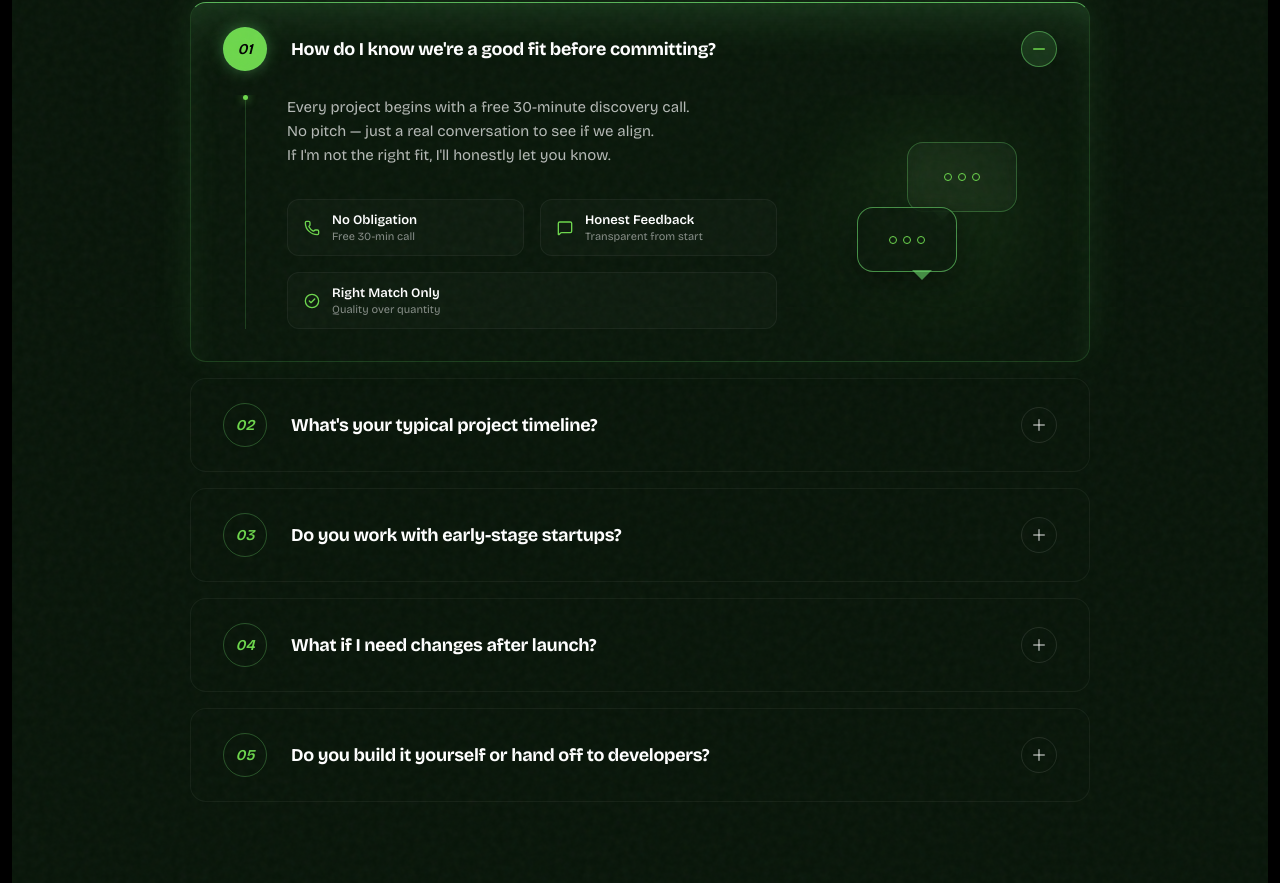
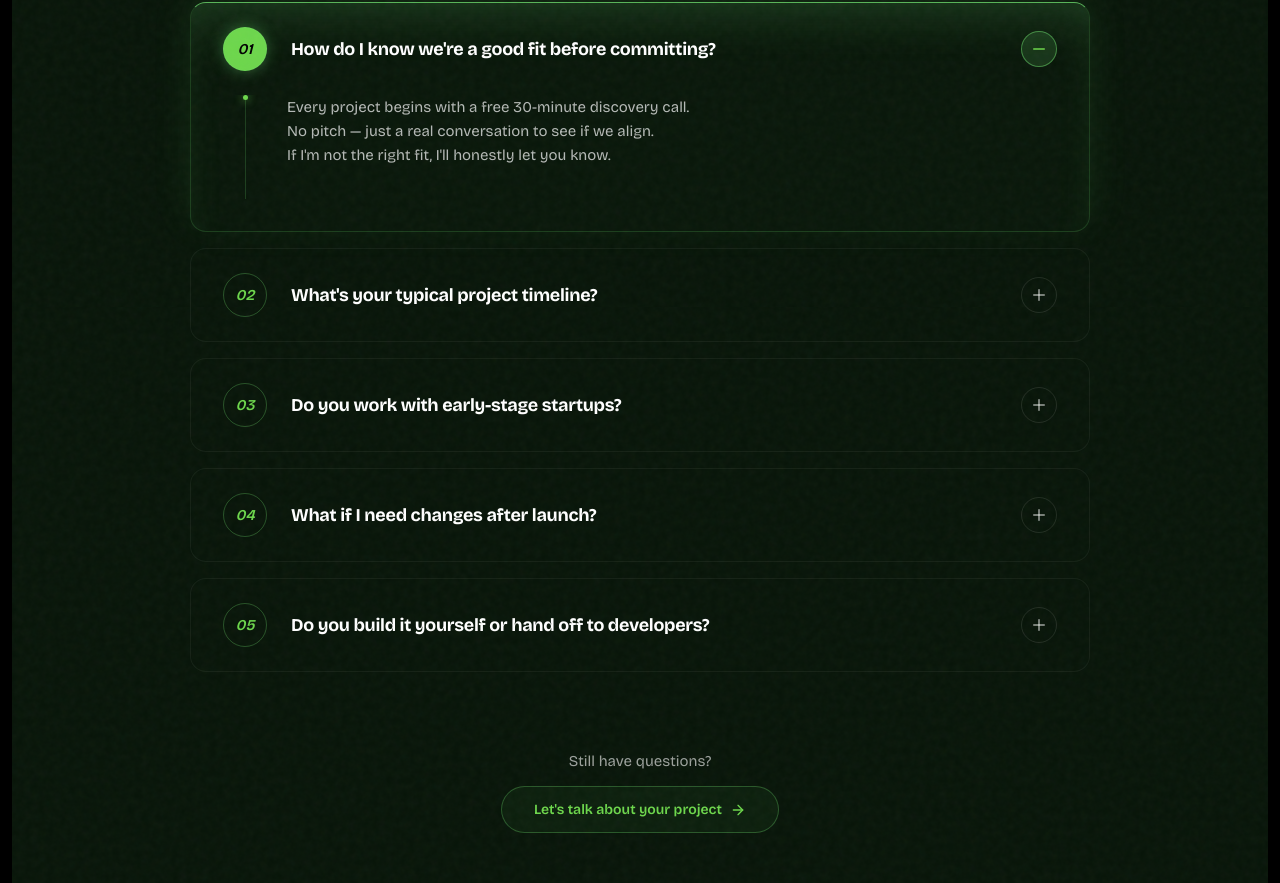
Before and after one commit to TrinathKondapalli/Trinath_Kondapalli, a React (Vite) app: page / in a window 1280 px wide. Shown: the part 8497-9380 px from the top of the page. Built offline with nearby package versions, Linux system fonts and the light colour scheme.

Commit message:
Standardize the first FAQ item layout to match the others

```diff
--- a/src/components/FAQ.tsx
+++ b/src/components/FAQ.tsx
@@ -31,13 +31,7 @@ const ChatGraphic = () => (
 const faqs = [
   {
     question: "How do I know we're a good fit before committing?",
-    answer: "Every project begins with a free 30-minute discovery call.\nNo pitch — just a real conversation to see if we align.\nIf I'm not the right fit, I'll honestly let you know.",
-    features: [
-      { icon: <Phone size={16} />, title: "No Obligation", desc: "Free 30-min call" },
-      { icon: <MessageSquare size={16} />, title: "Honest Feedback", desc: "Transparent from start" },
-      { icon: <CheckCircle2 size={16} />, title: "Right Match Only", desc: "Quality over quantity" }
-    ],
-    graphic: true
+    answer: "Every project begins with a free 30-minute discovery call.\nNo pitch — just a real conversation to see if we align.\nIf I'm not the right fit, I'll honestly let you know."
   },
   {
     question: "What's your typical project timeline?",
```
